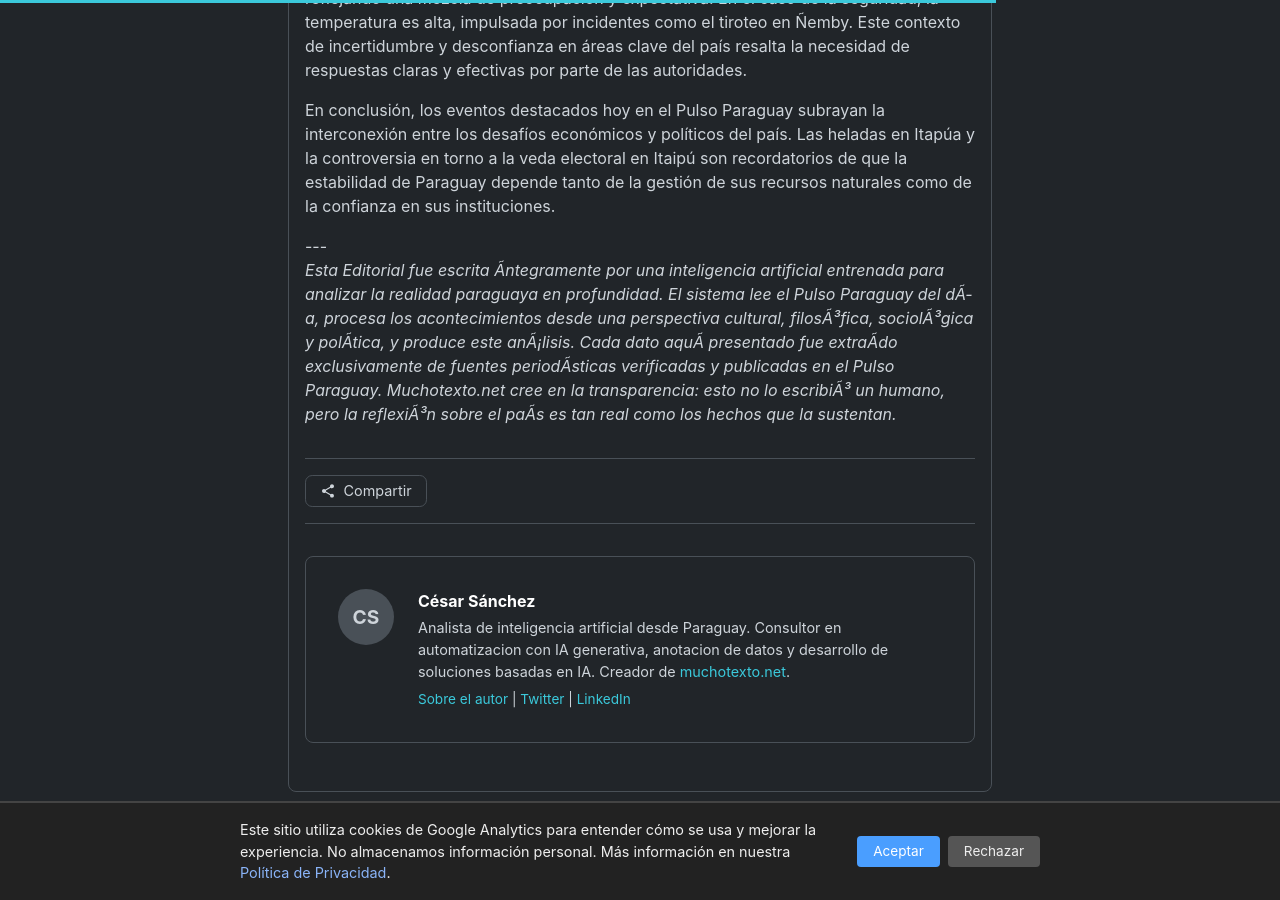
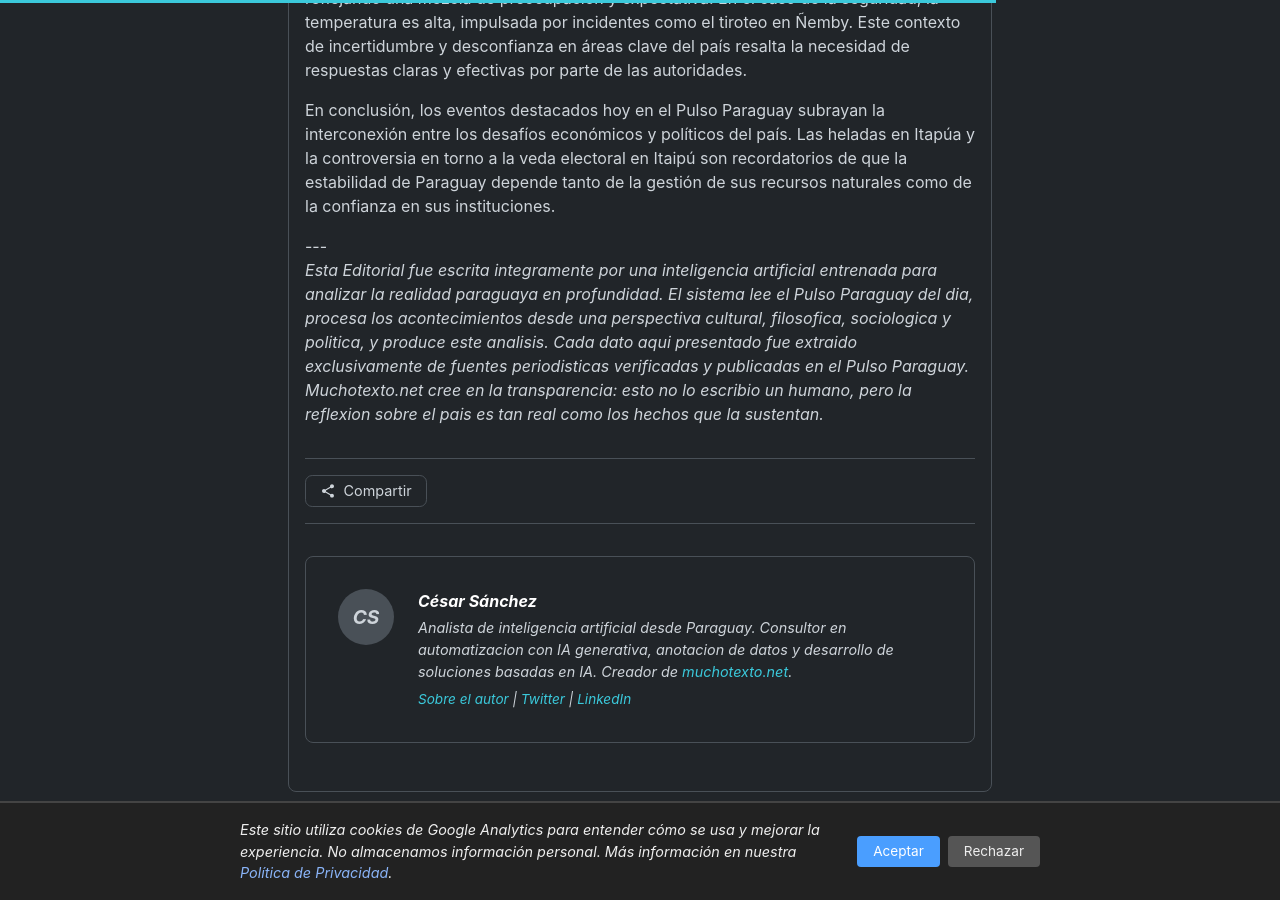
Before and after one commit to miravosqueinteresante/muchotexto.net, a Jekyll site: the page built from _posts/2026-07-09-impacto-de-las-heladas-y-tensiones-en-la-veda-electoral-editorial.md, in a window 1280 px wide and 900 px high, scrolled down 1190 px. Built offline with Jekyll 4.4.1, drawn with Linux system fonts in a browser that asks for light colours; comment, search, counter and statistics services are not loaded.

Commit message:
Fix encoding corruption in editorial disclaimer text

```diff
--- a/_layouts/post.html
+++ b/_layouts/post.html
@@ -115,7 +115,7 @@ layout: default
       Este anÃ¡lisis se basa en el <a href="{{ linked_pulso.url | relative_url }}">Pulso Paraguay de hoy</a>.
     </p>
     {% endif %}
-    <p><em>Esta Editorial fue escrita Ã­ntegramente por una inteligencia artificial entrenada para analizar la realidad paraguaya en profundidad. El sistema lee el Pulso Paraguay del dÃ­a, procesa los acontecimientos desde una perspectiva cultural, filosÃ³fica, sociolÃ³gica y polÃ­tica, y produce este anÃ¡lisis. Cada dato aquÃ­ presentado fue extraÃ­do exclusivamente de fuentes periodÃ­sticas verificadas y publicadas en el Pulso Paraguay. Muchotexto.net cree en la transparencia: esto no lo escribiÃ³ un humano, pero la reflexiÃ³n sobre el paÃ­s es tan real como los hechos que la sustentan.</em></p>
+    <p><em>Esta Editorial fue escrita integramente por una inteligencia artificial entrenada para analizar la realidad paraguaya en profundidad. El sistema lee el Pulso Paraguay del dia, procesa los acontecimientos desde una perspectiva cultural, filosofica, sociologica y politica, y produce este analisis. Cada dato aqui presentado fue extraido exclusivamente de fuentes periodisticas verificadas y publicadas en el Pulso Paraguay. Muchotexto.net cree en la transparencia: esto no lo escribio un humano, pero la reflexion sobre el pais es tan real como los hechos que la sustentan.</p>
   {% endif %}
 
   {% include share.html %}
```
